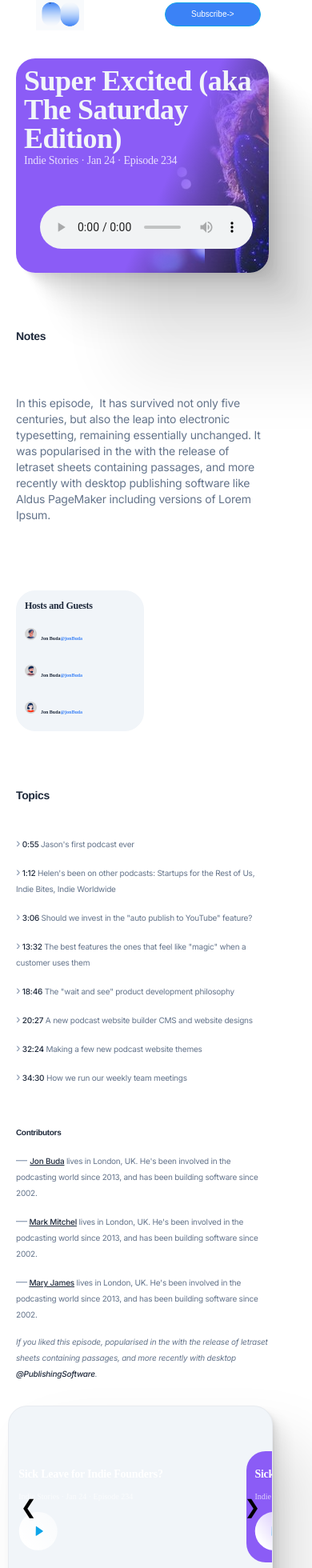
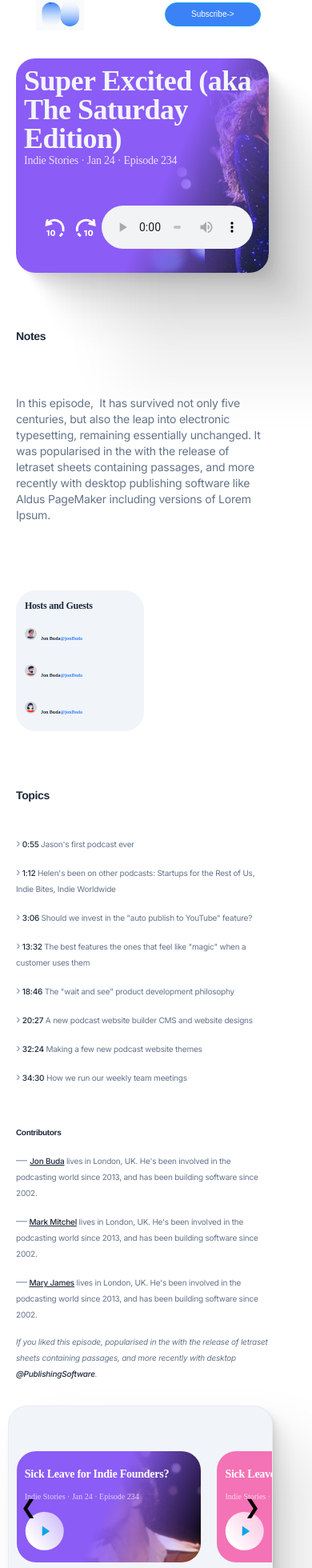
Before and after one commit to ShivNandanJha/PodcastPage, a React (Vite) app: page / in a window 390 px wide. Shown: the part 27-1987 px from the top of the page at 80% size. Built offline with nearby package versions, Linux system fonts and the light colour scheme; a web font is replaced by a local one.

Commit message:
Final Commit

```diff
--- a/src/App.css
+++ b/src/App.css
@@ -83,9 +83,17 @@ body {
 }
 
 .player {
-  display: flex;
+  display    : flex;
+
   align-items: center;
+  justify-self: start;
   padding: 10px;
+}
+
+.player img{
+  margin: 20px  10px 5px 10px;
+  width: 30px;
+  height: auto;
 }
 
 .player audio {
@@ -295,7 +303,7 @@ body {
   font-weight: 500;
 }
 .carousel {
-  width: 90vw;
+  width : 90vw;
   height: 40vh;
   margin: 50px;
   display: flex;
@@ -428,8 +436,8 @@ body {
   }
 
   .slide {
-    margin: 20px;
-    padding: 15px;
+    margin: 10px;
+    padding: 20px;
     width: 90%;
     height: 40%;
   }
@@ -555,6 +563,13 @@ body {
     display: flex;
     justify-content: center;
     align-items: start;
+  }
+
+  .player img{
+    width : 40px;
+    height: auto;
+    margin: 40px 5px 5px 5px;
+
   }
   .player audio {
     width: 100%;
@@ -777,12 +792,14 @@ body {
 
   .footer-tagline {
     margin: 40px;
-    width: 85%;
+    width : 85%;
+
     display: flex;
     flex-direction: row;
   }
 
   .footer-tagline-logo p {
     font-size: 10px;
+    padding: 10px;
   }
 }
--- a/src/components/PodcastCard.jsx
+++ b/src/components/PodcastCard.jsx
@@ -1,19 +1,24 @@
-import { useEffect, useState } from "react";
-import "../App.css"; // Import CSS file for styling
+import { useState, useEffect, useRef } from 'react';
+
 
 function PodcastCard() {
   const [slideIndex, setSlideIndex] = useState(1); // Use state to manage slide index
-  let slides;
+  const slidesRef = useRef(null);
 
   useEffect(() => {
-    slides = document.querySelectorAll(".slide");
-    showSlide(slideIndex);
+    const slides = slidesRef.current.querySelectorAll('.slide');
+    showSlide(slideIndex, slides);
   }, [slideIndex]);
+
+  useEffect(() => {
+    const slides = slidesRef.current.querySelectorAll('.slide');
+    showSlide(slideIndex, slides);
+  }, [slideIndex]); // Call once during initial render
 
   function prevSlide() {
     setSlideIndex((prevIndex) => {
       if (prevIndex === 1) {
-        return slides.length;
+        return slidesRef.current.children.length;
       } else {
         return prevIndex - 1;
       }
@@ -22,7 +27,7 @@ function PodcastCard() {
 
   function nextSlide() {
     setSlideIndex((prevIndex) => {
-      if (prevIndex === slides.length) {
+      if (prevIndex === slidesRef.current.children.length) {
         return 1;
       } else {
         return prevIndex + 1;
@@ -30,24 +35,26 @@ function PodcastCard() {
     });
   }
 
-  function showSlide(index) {
+  function showSlide(index, slides) {
     slides.forEach((slide) => {
-      slide.style.display = "none";
+      slide.style.display = 'none';
     });
 
-    const firstVisibleSlide = (index - 1) % slides.length;
+    const firstVisibleSlide  = (index - 3 + slides.length) % slides.length;
     const secondVisibleSlide = index % slides.length;
-    const thirdVisibleSlide = (index + 1) % slides.length;
+    const thirdVisibleSlide  = (index + 1) % slides.length;
+    const fourthVisibleSlide  = (index + 2) % slides.length;
 
-    slides[firstVisibleSlide].style.display  = "block";
-    slides[secondVisibleSlide].style.display = "block";
-    slides[thirdVisibleSlide].style.display  = "block";
+    slides[firstVisibleSlide].style.display  = 'block';
+    slides[secondVisibleSlide].style.display = 'block';
+    slides[thirdVisibleSlide].style.display  = 'block';
+    slides[fourthVisibleSlide].style.display  = 'block';
+  }
 
-  }
   return (
     <>
       <div className="carousel">
-        <div className="slides-container">
+        <div ref={slidesRef} className="slides-container">
           <div className="slide slide1">
             <h1>Sick Leave for Indie Founders?</h1>
             <p>Indie Stories · Jan 24 · Episode 234</p>
@@ -68,7 +75,7 @@ function PodcastCard() {
             <p>Indie Stories · Jan 24 · Episode 234</p>
             <img src="../../src/assets/Play.svg" alt="" />
           </div>
-          <div className="slide slide5">
+          <div className = "slide slide5">
             <h1>Sick Leave for Indie Founders Lorem, ipsum dolor.</h1>
             <p>Indie Stories · Jan 24 · Episode 234</p>
             <img src="../../src/assets/Play.svg" alt="" />
--- a/src/components/Podcastplayer.jsx
+++ b/src/components/Podcastplayer.jsx
@@ -10,8 +10,9 @@ const PodcastPlayer = () => {
         <p>
         Indie Stories · Jan 24 · Episode 234
         </p>
-        <div className = "player">
-
+       <div className = "player">
+       <img src       = "../../src/assets/backward.svg" alt = "" />
+       <img src       = "../../src/assets/forward.svg" alt = "" />
         <audio controls></audio>
 
 
```
Also changed, not shown: src/assets/backward.svg (added), src/assets/forward.svg (added).
